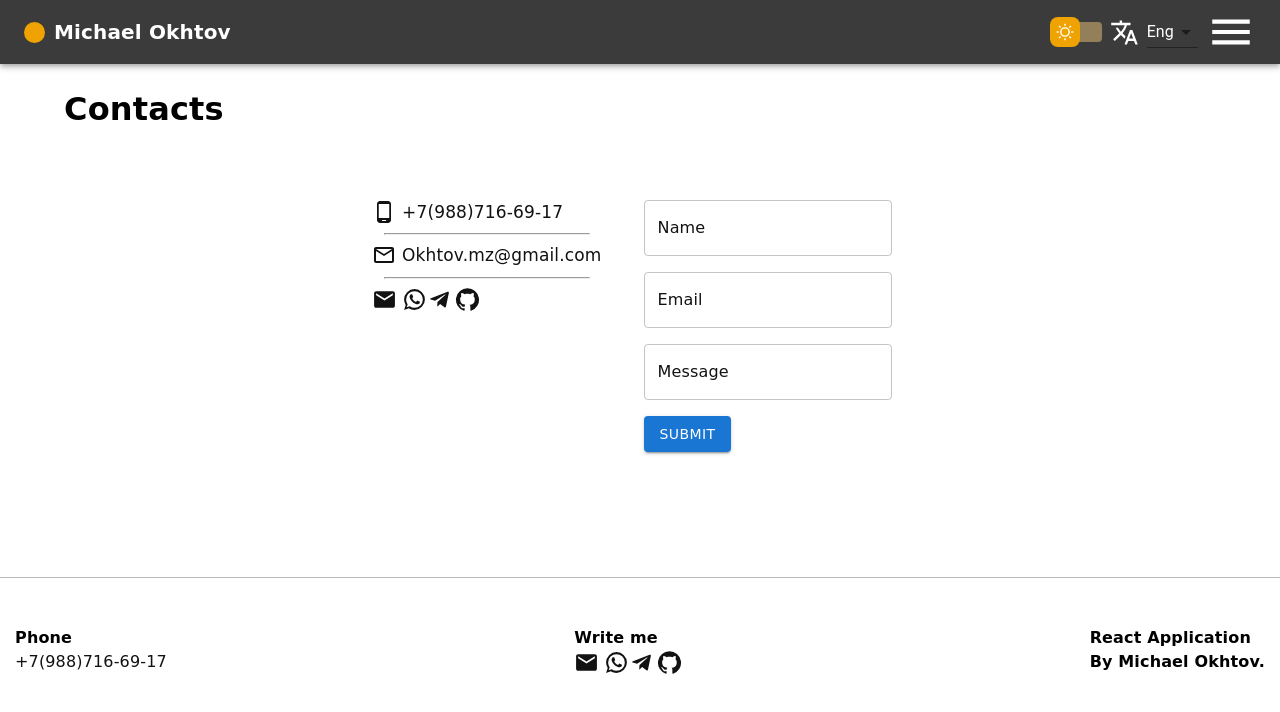
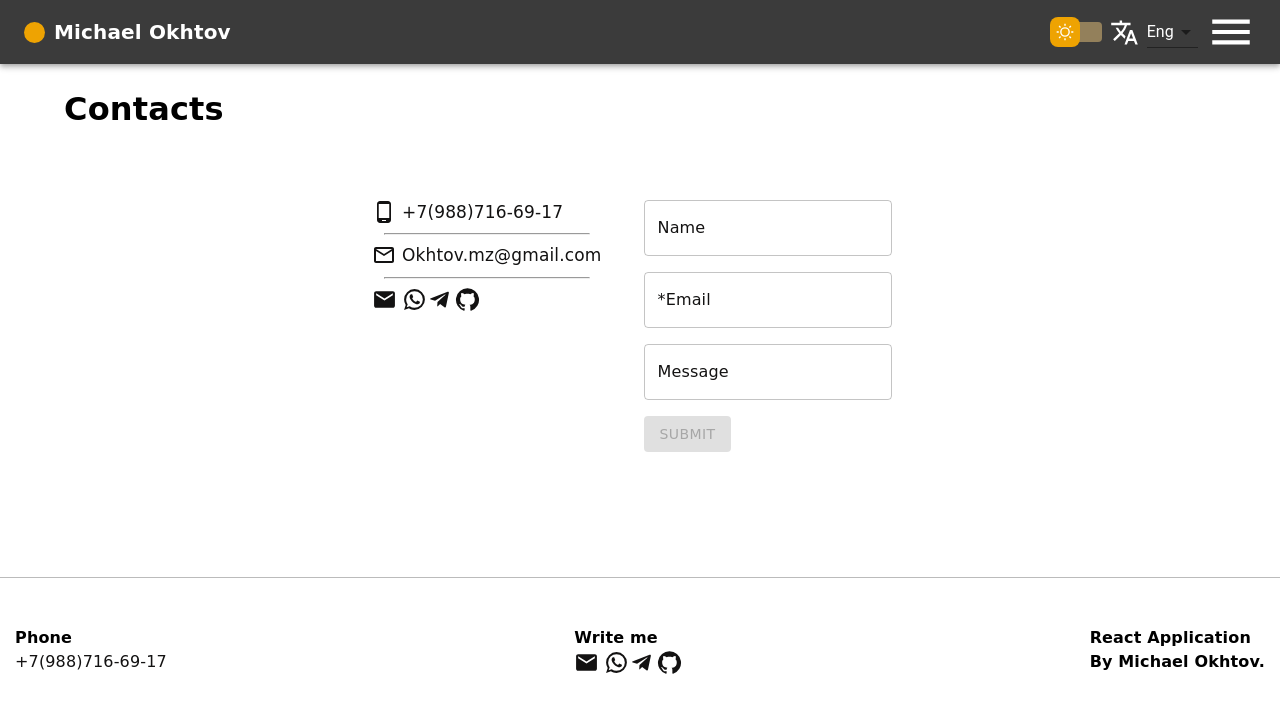
Before and after one commit to okmic/Main, a React (Create React App) app: page /Contact in a window 1280 px wide. Shown: the top 712 px of the page. Built offline with nearby package versions, Linux system fonts and the light colour scheme.

Commit message:
validate

```diff
--- a/src/App.tsx
+++ b/src/App.tsx
@@ -45,7 +45,7 @@ function App() {
           setTheme={setTheme}
           />
           <Routes>
-            <Route path="/Main" element={<Main state={state.main} links={state.links} theme={theme} />} />
+            <Route path="/" element={<Main state={state.main} links={state.links} theme={theme} />} />
             <Route path="/Curriculum-Vitae" element={<Resume cv={state.cv} />} />
             <Route path="/Projects" element={<Projects projects={state.projects} theme={theme} />} />
             <Route path="/Contact" element={<Contacts contacts={state.contacts} theme={theme}  />} />
--- a/src/components/AppBar/Header.tsx
+++ b/src/components/AppBar/Header.tsx
@@ -50,7 +50,7 @@ export const Header: React.FC<PropsType> = ({ state, links, lang, setLang, theme
                     component="span"
                     sx={{ flexGrow: 1, fontWeight: 600, fontFamily: "mv boli, georgia" }}
                 >
-                    <NavLink to="/Main" style={{ color: colors.color }}>{state.name}</NavLink>
+                    <NavLink to="/" style={{ color: colors.color }}>{state.name}</NavLink>
                 </Typography>
                 <Switch>
                     <SelectSwitches colors={colors} lang={lang} setLang={setLang} theme={theme} setTheme={setTheme} />
--- a/src/components/Contacts/Contacts.tsx
+++ b/src/components/Contacts/Contacts.tsx
@@ -1,14 +1,11 @@
 import React from "react"
-import { useState } from "react"
 import { Hr, Item, Span, TitleScreen, Wrapper } from "../index.styled"
 import PhoneAndroidIcon from '@mui/icons-material/PhoneAndroid'
 import MailOutlineIcon from '@mui/icons-material/MailOutline'
 import { Social } from "../Footer/Footer"
-import  Form  from "./Form"
-import { WrapperForm, Inputs, SocialWrapper } from "./index.styles";
-import { Button } from "@mui/material"
+import {  SocialWrapper } from "./index.styles";
 import { ContactsType } from "../../types"
-import { fontFamily } from "../../index.styled"
+import { Forms } from "./Forms"
 
 type PropsType = {
     contacts: ContactsType
@@ -17,34 +14,9 @@ type PropsType = {
 
 export const Contacts: React.FC<PropsType> = ({contacts, theme }) => {
 
-    const [name, setName] = useState('')
-    const [email, setEmail] = useState('')
-    const [message, setMessage] = useState('')
 
     const color = !theme ? 'rgb(19, 18, 18)' : "#fff"
 
-    let handleNameChanged = (event: React.ChangeEvent<HTMLInputElement>) => {
-        setName(event.target.value)
-    }
-
-    let handleEmailChanged = (event: React.ChangeEvent<HTMLInputElement>) => {
-        setEmail(event.target.value)
-    }
-
-    let handleMessageChanged = (event: React.ChangeEvent<HTMLInputElement>) => {
-        setMessage(event.target.value)
-    }
-
-    const handleButton = (name: string, email: string, message: string) => {
-        let array = [
-            {
-            "Имя пользователя: ": name ,
-            "Email: " : email,
-            "Сообщение: ": message
-        }
-        ]
-        console.log(array);
-    }
 
     return <>
     <TitleScreen>{contacts.title}</TitleScreen>
@@ -68,21 +40,7 @@ export const Contacts: React.FC<PropsType> = ({contacts, theme }) => {
 
         </Item>
         <Item>
-            <WrapperForm>
-                <Inputs>
-                    <Form type="text"  value={name} onChangeInput={handleNameChanged} label={contacts.lebals.name} color={color}  />
-                    <Form type="email" value={email} onChangeInput={handleEmailChanged} label={contacts.lebals.email} color={color} />
-                </Inputs>
-                <Inputs>
-                    <Form type="text" value={message} onChangeInput={handleMessageChanged} label={contacts.lebals.message} color={color} />
-                    <Button
-                onClick={() => handleButton(name, email, message)}
-                variant="contained"
-                sx={{fontFamily: fontFamily}}
-                >{contacts.lebals.submit}</Button>
-                </Inputs>
-
-            </WrapperForm>
+            <Forms contacts={contacts} color={color} />
         </Item>
     </Wrapper>
 </>
--- a/src/components/Contacts/Form.tsx
+++ b/src/components/Contacts/Form.tsx
@@ -8,12 +8,18 @@ type PropsType = {
     type: string
     onChangeInput: (event: React.ChangeEvent<HTMLInputElement>) => void
     color: string
+    name?: string
+    validate?: boolean
+    blurHandler?: (event: any) => any
 }
 
-const Form: React.FC<PropsType> = ({ value, onChangeInput, label, type, color }) => {
+const Form: React.FC<PropsType> = ({ value, onChangeInput, label, type, color, name, validate, blurHandler}) => {
 
     return <>
         <TextField
+            //@ts-ignore
+            onBlur={(event: any) => blurHandler(event)}
+            name={name}
             type={type}
             id="outlined-basic"
             label={label}
@@ -21,6 +27,7 @@ const Form: React.FC<PropsType> = ({ value, onChangeInput, label, type, color })
             value={value}
             onChange={onChangeInput}
             color="primary"
+            error={validate}
             InputLabelProps={{
                 style: {
                   color: color,
@@ -28,7 +35,6 @@ const Form: React.FC<PropsType> = ({ value, onChangeInput, label, type, color })
                 } }}
             sx={{
                 m: '0 1em 1em 0',
-
            }} />
     </>
 }
--- /dev/null
+++ b/src/components/Contacts/Forms.tsx
@@ -0,0 +1,117 @@
+import React from "react"
+import { Button } from "@mui/material"
+import { useEffect, useState } from "react"
+import { fontFamily } from "../../index.styled"
+import { ContactsType } from "../../types"
+import { Span } from "../index.styled"
+import Form from "./Form"
+import { Inputs, WrapperForm } from "./index.styles"
+
+type PropsType = {
+    contacts: ContactsType
+    color: string
+}
+
+export const Forms: React.FC<PropsType> = ({ contacts, color }) => {
+
+    const [feedback, setFeedback] = useState(false)
+    const [name, setName] = useState('')
+    const [email, setEmail] = useState('')
+    const [message, setMessage] = useState('')
+    const [emailDirty, setEmailDirty] = useState(false)
+    const [emailError, setEmailEror] = useState(contacts.valid)
+    const [validForm, setValidForm] = useState(false)
+
+    useEffect(() => {
+        if (emailError) {
+            setValidForm(false)
+        } else {
+            setValidForm(true)
+        }
+
+    }, [emailError])
+
+    const blurHandler = (event: React.ChangeEvent<HTMLInputElement>) => {
+        switch (event.target.name) {
+            case 'email':
+                setEmailDirty(true)
+                break
+        }
+    }
+    let handleNameChanged = (event: React.ChangeEvent<HTMLInputElement>) => {
+        setName(event.target.value)
+    }
+
+    let handleEmailChanged = (event: React.ChangeEvent<HTMLInputElement>) => {
+        setEmail(event.target.value)
+        const re = /^(([^<>()[\]\\.,;:\s@"]+(\.[^<>()[\]\\.,;:\s@"]+)*)|(".+"))@((\[[0-9]{1,3}\.[0-9]{1,3}\.[0-9]{1,3}\.[0-9]{1,3}\])|(([a-zA-Z\-0-9]+\.)+[a-zA-Z]{2,}))$/
+        if (!re.test(String(event.target.value).toLowerCase())) {
+            setEmailEror(contacts.mailValid)
+        } else {
+            setEmailEror('')
+        }
+    }
+
+    let handleMessageChanged = (event: React.ChangeEvent<HTMLInputElement>) => {
+        setMessage(event.target.value)
+    }
+
+    const handleButton = (name: string, email: string, message: string) => {
+        try {
+            fetch("http://b91871dw.beget.tech/telegram.php", {
+                method: "POST",
+                headers: {
+                    'Content-Type': 'application/x-www-form-urlencoded'
+                },
+                body: JSON.stringify({ name, email, message })
+            })
+                .then(res => res.text())
+                .then(res => {
+                    if (res == "200") {
+                        setFeedback(!feedback)
+                    }
+                })
+        }
+        catch (error) {
+            console.error('Error:', error);
+        }
+    }
+
+    return !feedback ? <WrapperForm>
+        <Inputs>
+            <Form
+                type="text"
+                value={name}
+                onChangeInput={handleNameChanged}
+                label={contacts.lebals.name}
+                color={color} />
+            {(emailDirty && emailError) && <Span marginB="9px" textColor="tomato" fs="15px">{emailError}</Span>}
+            <Form
+                blurHandler={blurHandler}
+                name="email"
+                type="email"
+                value={email}
+                onChangeInput={handleEmailChanged}
+                label={contacts.lebals.email}
+                color={color}
+                validate={emailDirty && emailError ? true : false} />
+        </Inputs>
+        <Inputs>
+            <Form
+                blurHandler={blurHandler}
+                name="message"
+                type="text"
+                value={message}
+                onChangeInput={handleMessageChanged}
+                label={contacts.lebals.message}
+                color={color} />
+            <Button
+                disabled={!validForm}
+                onClick={() => handleButton(name, email, message)}
+                variant="contained"
+                sx={{ fontFamily: fontFamily }}
+            >{contacts.lebals.submit}</Button>
+        </Inputs>
+    </WrapperForm>
+        : <Span>{contacts.submit}</Span>
+}
--- a/src/components/index.styled.ts
+++ b/src/components/index.styled.ts
@@ -43,10 +43,14 @@ type SpanType = {
     fs?: string
     fw?: string
     color?: string
+    textColor?: string
+    marginB?: string
 }
 export const Span = styled.span<SpanType>`
     font-size: ${(props) => props.fs ? props.fs : "19px"};
     font-weight: ${(props) => props.fw ? props.fw : "700"};
+    color: ${(props) => props.textColor ? props.textColor : "rgb(19, 18, 18)" };
+    margin-bottom: ${(props) => props.marginB ? props.marginB : 0 };
 & a {
     color: ${(props) => props.color ? props.color : "rgb(19, 18, 18)" }
 }
--- a/src/data.ts
+++ b/src/data.ts
@@ -113,9 +113,12 @@ export const DataEng: dataType = {
     },
     contacts: {
         title: "Contacts",
+        valid: "The field cannot be empty",
+        mailValid: "Invalid mail format",
+        submit: 'The message has been sent',
         lebals: {
                 name: 'Name',
-                email: 'Email',
+                email: '*Email',
                 message: 'Message',
                 submit: 'submit'
         }
@@ -227,9 +230,12 @@ export const DataRu: dataType = {
     },
     contacts: {
         title: "Контакты",
+        valid: "Поле не может быть пустым",
+        mailValid: "Неверный формат почты",
+        submit: "Сообщение отправлено",
         lebals: {
                 name: 'Имя',
-                email: 'Почта',
+                email: '*Почта',
                 message: 'Сообщение',
                 submit: 'Отправить'
         }
--- a/src/types.ts
+++ b/src/types.ts
@@ -55,6 +55,9 @@ export type CVType = {
 
 export type ContactsType = {
     title: string
+    valid: string
+    mailValid: string
+    submit: string
     lebals: {
         name: string
         email: string
```
